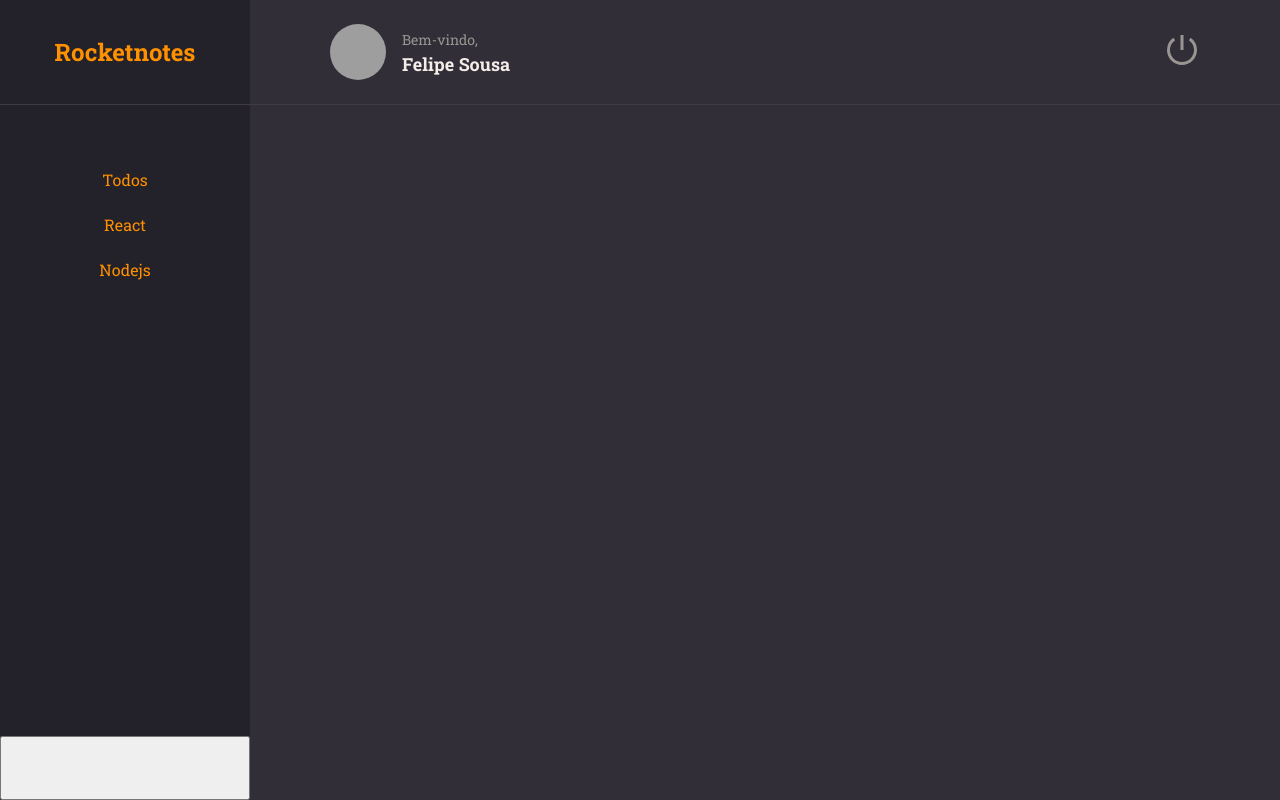
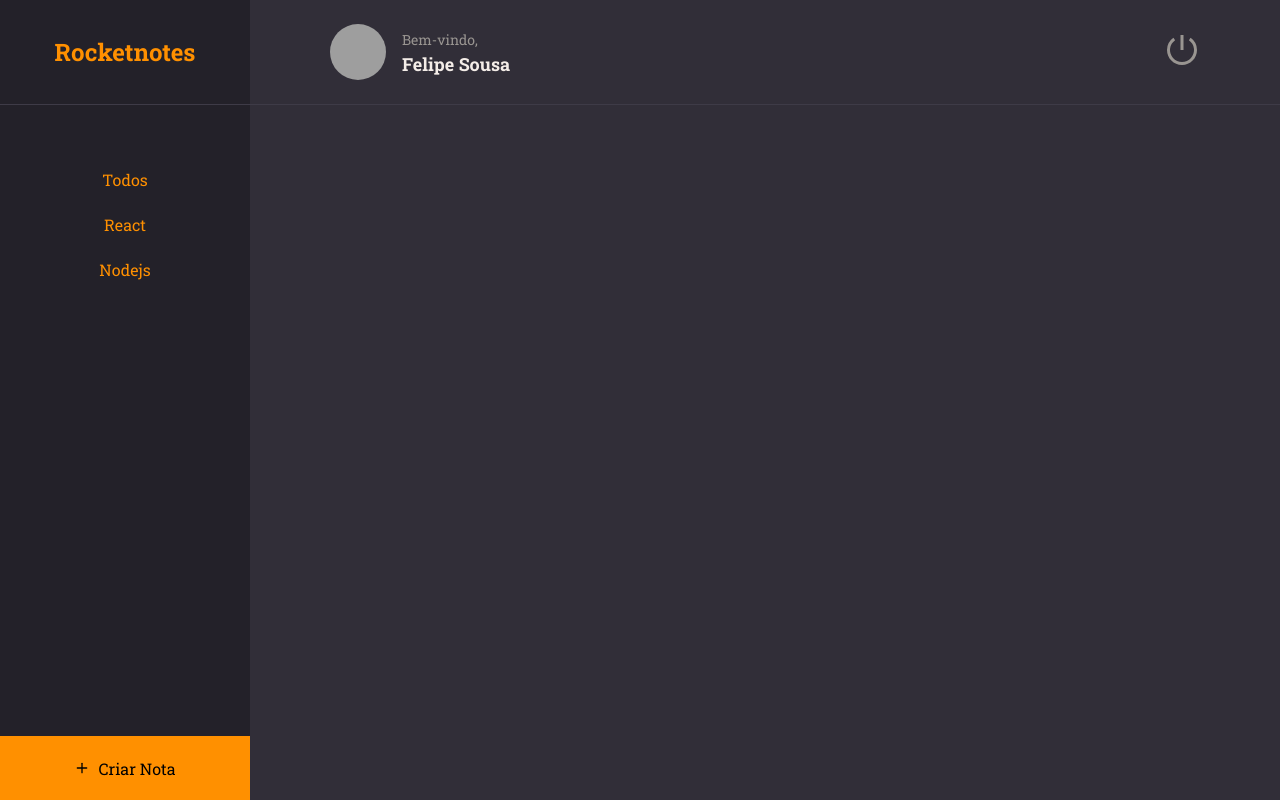
Before and after one commit to FelpsSousa/rocketnotes, a React (Vite) app in the folder frontend/rocketnotes/: page / in a window 1280 px wide. Built offline with nearby package versions, Linux system fonts and the light colour scheme; grey boxes are pictures that could not be loaded.

Commit message:
Botão Criar Nota. Criando botão utilizando biblioteca react-icons. Não necessário criar componente, mas apenas estilizando grid resevado ao respectivo botão.

```diff
--- a/frontend/rocketnotes/src/pages/Home/index.jsx
+++ b/frontend/rocketnotes/src/pages/Home/index.jsx
@@ -1,3 +1,5 @@
+import { FiPlus } from 'react-icons/fi';
+
 import { Container, Brand, Menu, Search, Content, NewNote } from './styles';
 
 import { Header } from '../../components/Header';
@@ -28,7 +30,8 @@
       </Content>
 
       <NewNote>
-
+        <FiPlus />
+        Criar Nota
       </NewNote>
     </Container>
   );
--- a/frontend/rocketnotes/src/pages/Home/styles.js
+++ b/frontend/rocketnotes/src/pages/Home/styles.js
@@ -54,5 +54,17 @@
   grid-area: content;
 `;
 export const NewNote = styled.button`
+
   grid-area: newnote;
+
+  background-color: ${({ theme }) => theme.COLORS.ORANGE};
+  border: none;
+
+  display: flex;
+  align-items: center;
+  justify-content: center;
+
+  svg {
+    margin-right: 8px;
+  }
 `;
```
